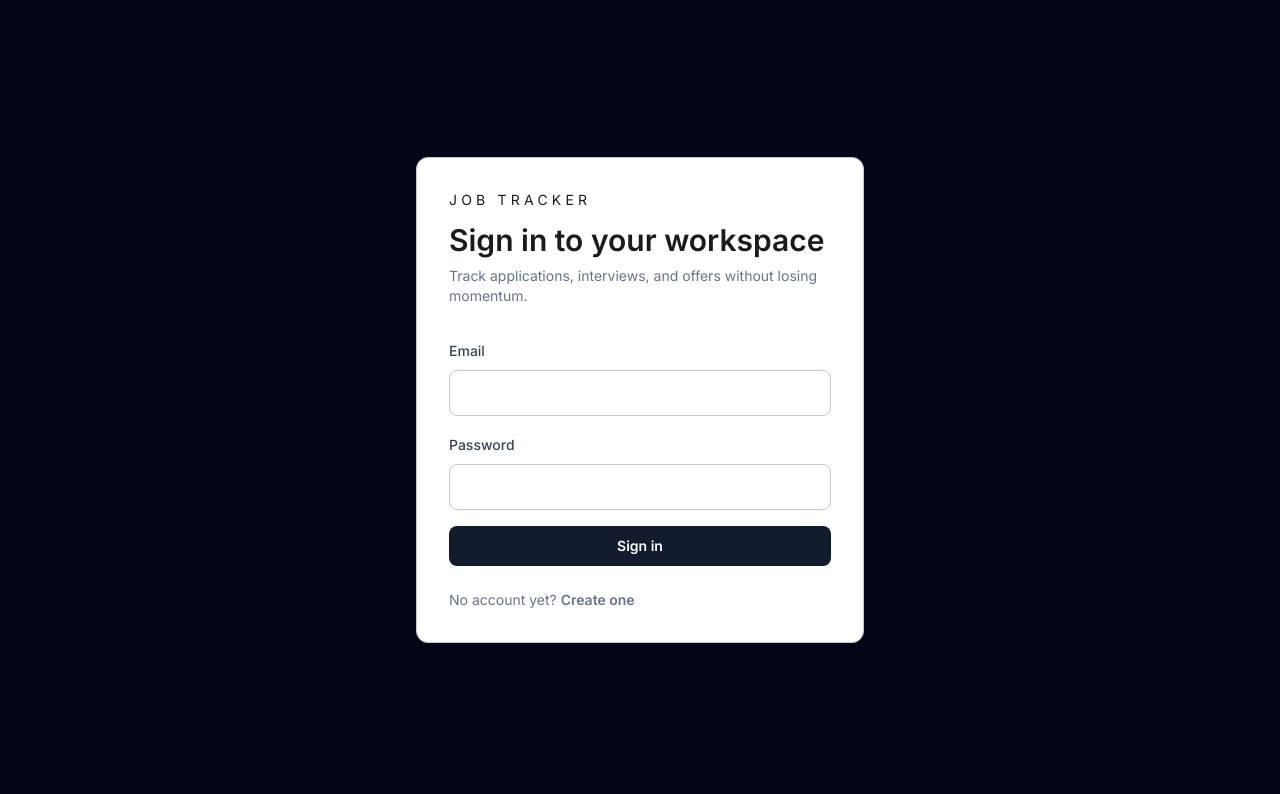
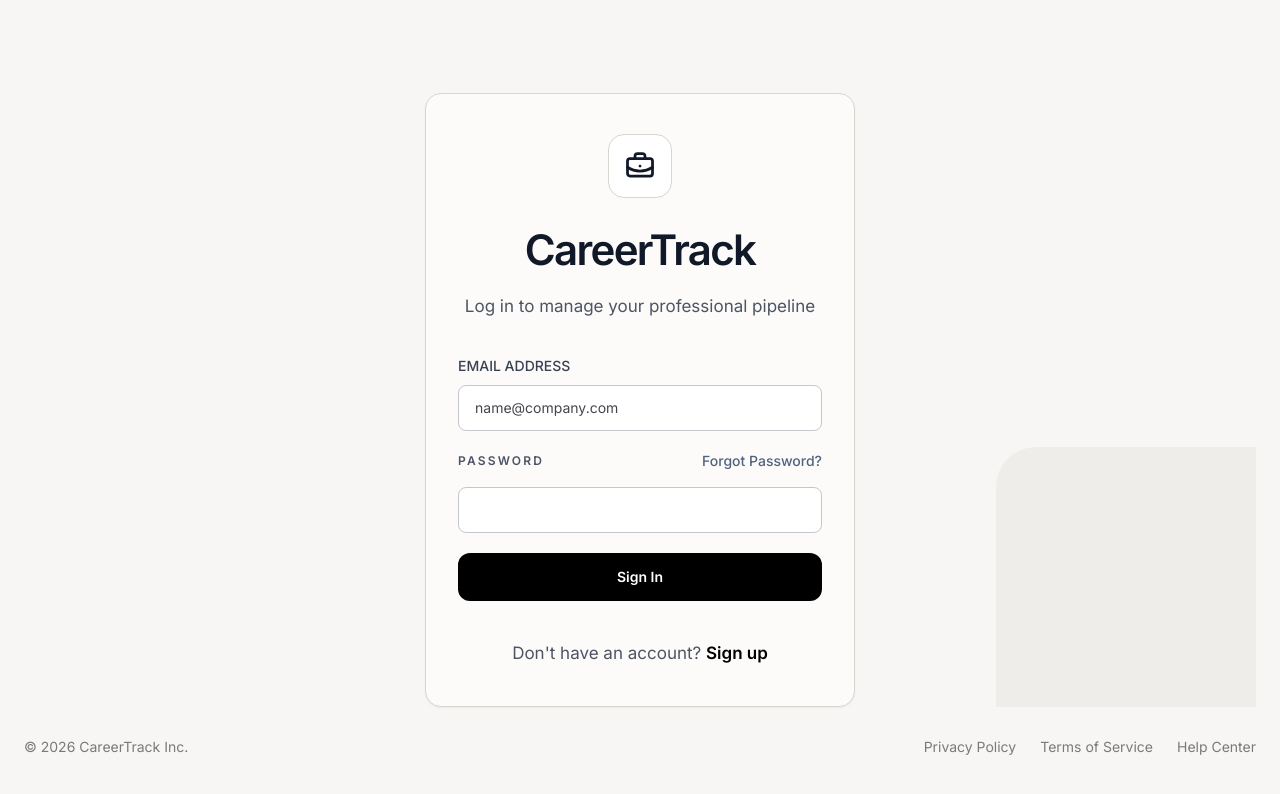
Before and after one commit to MahasinProdhan/Application-Tracker, a React (Vite) app in the folder client/: page /login in a window 1280 px wide. Shown: the top 794 px of the page. Built offline with nearby package versions, Linux system fonts and the light colour scheme; no server answers.

Commit message:
Improved

```diff
--- a/client/src/layouts/AuthLayout.jsx
+++ b/client/src/layouts/AuthLayout.jsx
@@ -1,12 +1,8 @@
 import { Outlet } from "react-router-dom";
 
 const AuthLayout = () => (
-  <div className="relative flex min-h-screen items-center justify-center overflow-hidden bg-slate-950 px-4 py-12">
-    <div className="absolute inset-0 bg-grid bg-[size:26px_26px] opacity-40" />
-    <div className="absolute left-1/2 top-0 h-80 w-80 -translate-x-1/2 rounded-full bg-brand-500/20 blur-3xl" />
-    <div className="relative z-10 w-full max-w-md">
-      <Outlet />
-    </div>
+  <div className="min-h-screen bg-[#f7f6f4]">
+    <Outlet />
   </div>
 );
 
--- a/client/src/pages/auth/LoginPage.jsx
+++ b/client/src/pages/auth/LoginPage.jsx
@@ -1,5 +1,7 @@
 import { useState } from "react";
 import { Link, useLocation, useNavigate } from "react-router-dom";
+import { BriefcaseBusiness } from "lucide-react";
+
 import Button from "../../components/common/Button";
 import Input from "../../components/common/Input";
 import { useAuth } from "../../context/AuthContext";
@@ -8,19 +10,31 @@ const LoginPage = () => {
   const navigate = useNavigate();
   const location = useLocation();
   const { login } = useAuth();
-  const [formData, setFormData] = useState({ email: "", password: "" });
+
+  const [formData, setFormData] = useState({
+    email: "",
+    password: "",
+  });
+
   const [submitting, setSubmitting] = useState(false);
 
   const handleChange = (event) => {
     const { name, value } = event.target;
-    setFormData((current) => ({ ...current, [name]: value }));
+
+    setFormData((current) => ({
+      ...current,
+      [name]: value,
+    }));
   };
 
   const handleSubmit = async (event) => {
     event.preventDefault();
+
     setSubmitting(true);
+
     try {
       await login(formData);
+
       navigate(location.state?.from?.pathname || "/dashboard");
     } finally {
       setSubmitting(false);
@@ -28,27 +42,112 @@ const LoginPage = () => {
   };
 
   return (
-    <div className="panel p-8">
-      <div className="mb-8">
-        <p className="text-sm uppercase tracking-[0.3em] text-brand-500">Job Tracker</p>
-        <h1 className="mt-3 text-3xl font-semibold">Sign in to your workspace</h1>
-        <p className="mt-2 text-sm text-slate-500 dark:text-slate-400">
-          Track applications, interviews, and offers without losing momentum.
-        </p>
+    <div className="min-h-screen bg-[#f7f6f4] flex items-center justify-center px-6 py-10">
+      <div className="relative flex w-full max-w-[1440px] items-center justify-center">
+
+        {/* subtle background decoration */}
+        <div className="absolute bottom-0 right-0 h-[260px] w-[260px] rounded-tl-[40px] bg-[#efede9]" />
+
+        {/* login card */}
+        <div className="relative z-10 w-full max-w-[430px] rounded-2xl border border-[#d9d5cf] bg-[#fcfbfa] px-8 py-10 shadow-sm">
+
+          {/* logo */}
+          <div className="mb-8 flex flex-col items-center text-center">
+            <div className="mb-5 flex h-16 w-16 items-center justify-center rounded-2xl border border-[#d9d5cf] bg-white">
+              <BriefcaseBusiness
+                size={30}
+                strokeWidth={2.2}
+                className="text-[#111827]"
+              />
+            </div>
+
+            <h1 className="text-[42px] font-semibold tracking-[-0.04em] text-[#111827]">
+              CareerTrack
+            </h1>
+
+            <p className="mt-3 text-[17px] leading-relaxed text-[#4b5563]">
+              Log in to manage your professional pipeline
+            </p>
+          </div>
+
+          {/* form */}
+          <form onSubmit={handleSubmit} className="space-y-5">
+
+            <Input
+              label="EMAIL ADDRESS"
+              type="email"
+              name="email"
+              value={formData.email}
+              onChange={handleChange}
+              placeholder="name@company.com"
+              required
+            />
+
+            <div>
+              <div className="mb-2 flex items-center justify-between">
+                <label className="text-xs font-semibold tracking-[0.18em] text-[#4b5563]">
+                  PASSWORD
+                </label>
+
+                <button
+                  type="button"
+                  className="text-sm font-medium text-[#51627d] transition hover:opacity-70"
+                >
+                  Forgot Password?
+                </button>
+              </div>
+
+              <Input
+                type="password"
+                name="password"
+                value={formData.password}
+                onChange={handleChange}
+                required
+              />
+            </div>
+
+            <Button
+              type="submit"
+              disabled={submitting}
+              className="h-12 w-full rounded-xl bg-black text-base font-semibold text-white transition hover:bg-[#111111]"
+            >
+              {submitting ? "Signing In..." : "Sign In"}
+            </Button>
+          </form>
+
+          {/* footer */}
+          <div className="mt-10 text-center">
+            <p className="text-[17px] text-[#4b5563]">
+              Don't have an account?{" "}
+              <Link
+                to="/signup"
+                className="font-semibold text-black transition hover:opacity-70"
+              >
+                Sign up
+              </Link>
+            </p>
+          </div>
+        </div>
+
+        {/* bottom footer */}
+        <div className="absolute bottom-[-50px] left-0 right-0 flex items-center justify-between text-sm text-[#7a7a7a]">
+          <p>© 2026 CareerTrack Inc.</p>
+
+          <div className="flex items-center gap-6">
+            <span className="cursor-pointer hover:text-black">
+              Privacy Policy
+            </span>
+
+            <span className="cursor-pointer hover:text-black">
+              Terms of Service
+            </span>
+
+            <span className="cursor-pointer hover:text-black">
+              Help Center
+            </span>
+          </div>
+        </div>
       </div>
-      <form onSubmit={handleSubmit} className="space-y-4">
-        <Input label="Email" type="email" name="email" value={formData.email} onChange={handleChange} required />
-        <Input label="Password" type="password" name="password" value={formData.password} onChange={handleChange} required />
-        <Button type="submit" className="w-full" disabled={submitting}>
-          {submitting ? "Signing in..." : "Sign in"}
-        </Button>
-      </form>
-      <p className="mt-6 text-sm text-slate-500 dark:text-slate-400">
-        No account yet?{" "}
-        <Link to="/signup" className="font-semibold text-brand-500">
-          Create one
-        </Link>
-      </p>
     </div>
   );
 };
--- a/client/src/pages/auth/SignupPage.jsx
+++ b/client/src/pages/auth/SignupPage.jsx
@@ -1,5 +1,7 @@
 import { useState } from "react";
 import { Link, useNavigate } from "react-router-dom";
+import { BriefcaseBusiness } from "lucide-react";
+
 import Button from "../../components/common/Button";
 import Input from "../../components/common/Input";
 import { useAuth } from "../../context/AuthContext";
@@ -7,21 +9,29 @@ import { useAuth } from "../../context/AuthContext";
 const SignupPage = () => {
   const navigate = useNavigate();
   const { signup } = useAuth();
+
   const [formData, setFormData] = useState({
     name: "",
     email: "",
     password: "",
   });
+
   const [submitting, setSubmitting] = useState(false);
 
   const handleChange = (event) => {
     const { name, value } = event.target;
-    setFormData((current) => ({ ...current, [name]: value }));
+
+    setFormData((current) => ({
+      ...current,
+      [name]: value,
+    }));
   };
 
   const handleSubmit = async (event) => {
     event.preventDefault();
+
     setSubmitting(true);
+
     try {
       await signup(formData);
       navigate("/dashboard");
@@ -31,28 +41,107 @@ const SignupPage = () => {
   };
 
   return (
-    <div className="panel p-8">
-      <div className="mb-8">
-        <p className="text-sm uppercase tracking-[0.3em] text-brand-500">Get started</p>
-        <h1 className="mt-3 text-3xl font-semibold">Create your tracker account</h1>
-        <p className="mt-2 text-sm text-slate-500 dark:text-slate-400">
-          Build a job search pipeline that stays organized from first click to final offer.
+    <div className="relative flex min-h-screen items-center justify-center bg-[#f7f6f4] px-6 py-6">
+
+      {/* background decoration */}
+      <div className="absolute bottom-0 right-0 h-[220px] w-[220px] rounded-tl-[36px] bg-[#efede9]" />
+
+      {/* auth card */}
+      <div className="relative z-10 w-full max-w-[430px] rounded-2xl border border-[#d9d5cf] bg-[#fcfbfa] px-8 py-8 shadow-sm">
+
+        {/* logo */}
+        <div className="mb-6 flex flex-col items-center text-center">
+
+          <div className="mb-5 flex h-16 w-16 items-center justify-center rounded-2xl border border-[#d9d5cf] bg-white">
+            <BriefcaseBusiness
+              size={30}
+              strokeWidth={2.2}
+              className="text-[#111827]"
+            />
+          </div>
+
+          <h1 className="text-[38px] font-semibold tracking-[-0.04em] text-[#111827]">
+            CareerTrack
+          </h1>
+
+          <p className="mt-3 text-[17px] leading-relaxed text-[#4b5563]">
+            Create your account and manage your career pipeline
           </p>
         </div>
-      <form onSubmit={handleSubmit} className="space-y-4">
-        <Input label="Name" name="name" value={formData.name} onChange={handleChange} required />
-        <Input label="Email" type="email" name="email" value={formData.email} onChange={handleChange} required />
-        <Input label="Password" type="password" name="password" value={formData.password} onChange={handleChange} required />
-        <Button type="submit" className="w-full" disabled={submitting}>
-          {submitting ? "Creating account..." : "Create account"}
+
+        {/* form */}
+        <form onSubmit={handleSubmit} className="space-y-5">
+
+          <Input
+            label="FULL NAME"
+            name="name"
+            value={formData.name}
+            onChange={handleChange}
+            placeholder="John Doe"
+            required
+          />
+
+          <Input
+            label="EMAIL ADDRESS"
+            type="email"
+            name="email"
+            value={formData.email}
+            onChange={handleChange}
+            placeholder="name@company.com"
+            required
+          />
+
+          <Input
+            label="PASSWORD"
+            type="password"
+            name="password"
+            value={formData.password}
+            onChange={handleChange}
+            required
+          />
+
+          <Button
+            type="submit"
+            disabled={submitting}
+            className="h-12 w-full rounded-xl bg-black text-base font-semibold text-white transition hover:bg-[#111111]"
+          >
+            {submitting ? "Creating Account..." : "Create Account"}
           </Button>
         </form>
-      <p className="mt-6 text-sm text-slate-500 dark:text-slate-400">
+
+        {/* footer */}
+        <div className="mt-8 text-center">
+          <p className="text-[17px] text-[#4b5563]">
             Already have an account?{" "}
-        <Link to="/login" className="font-semibold text-brand-500">
+            <Link
+              to="/login"
+              className="font-semibold text-black transition hover:opacity-70"
+            >
               Sign in
             </Link>
           </p>
+        </div>
+      </div>
+
+      {/* bottom footer */}
+      <div className="absolute bottom-4 left-0 right-0 flex items-center justify-between px-8 text-sm text-[#7a7a7a]">
+
+        <p>© 2026 CareerTrack Inc.</p>
+
+        <div className="flex items-center gap-6">
+          <span className="cursor-pointer hover:text-black">
+            Privacy Policy
+          </span>
+
+          <span className="cursor-pointer hover:text-black">
+            Terms of Service
+          </span>
+
+          <span className="cursor-pointer hover:text-black">
+            Help Center
+          </span>
+        </div>
+      </div>
     </div>
   );
 };
```
Lines whose indentation alone changed are shown as unchanged.
